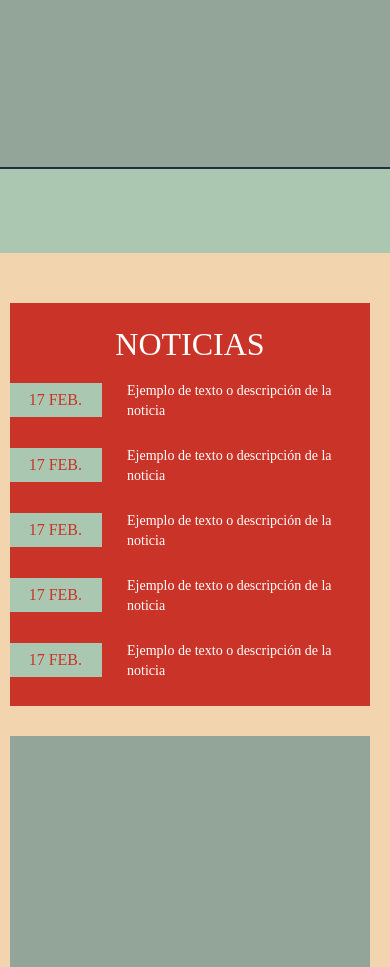
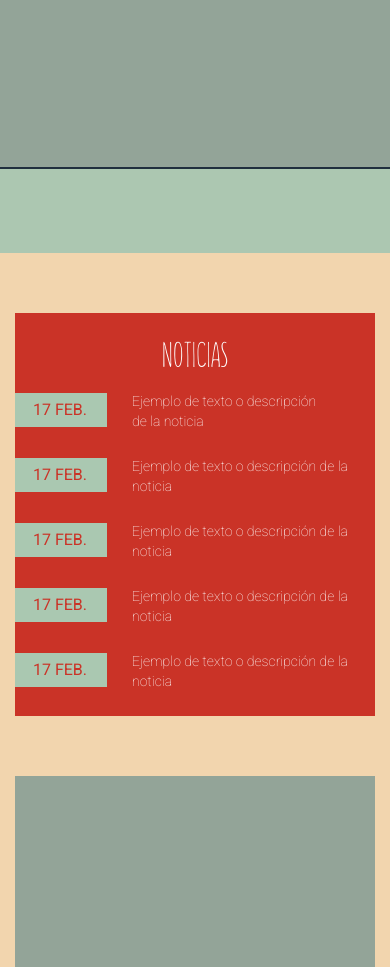
Before and after one commit to roidersp/festival, a plain HTML site: page index.html in a window 390 px wide. Shown: the part 497-1464 px from the top of the page. Drawn offline with nearby package versions, Linux system fonts and the light colour scheme.

Commit message:
fdgfdgdf

```diff
--- a/css/cvf_home.css
+++ b/css/cvf_home.css
@@ -2,6 +2,7 @@
 	background-color: #acc7b1;
 	width: 100%;
 	height: auto;
+	font-family: 'Roboto';
 }
 
 
@@ -52,6 +53,10 @@
 	height: 100%;
 }
 
+.cvf_menu_item:hover{
+	background-color: #f2d5ae;
+}
+
 #cvf_body{
 	width: 100%;
 }
@@ -93,8 +98,10 @@
 .cvf_col_title{
 	color: white;
 	height: 32px;
-	font-size: 32px;
+	font-size: 36px;
 	text-transform: uppercase;
+	font-family: 'sunn';
+	font-weight: 300;
 }
 
 .cvf_noticias_widget{
@@ -148,6 +155,11 @@
 	color: white;
 	padding-left: 25px;
 	line-height: 20px;
+	font-weight: 300;
+}
+
+.cvf_noticias_col.right p{
+	margin-right: 50px;
 }
 
 
@@ -276,6 +288,14 @@
 
 	.cvf_col{
 		float: none;
+		margin: auto;
+		padding: 0;
+		padding-top: 30px;
+	}
+
+	#cvf_content{
+		padding: 0px;
+		padding-top: 30px;
 	}
 
 	#cvf_container{
--- /dev/null
+++ b/css/fonts.css
@@ -0,0 +1,10 @@
+@font-face {
+	font-family: "sunn";
+	src: url('../fonts/sunn-webfont.eot');
+	src: url('../fonts/sunn-webfont.eot?#iefix') format('embedded-opentype'),
+		url('../fonts/sunn-webfont.svg#Helvetica Neue') format('svg'),
+		url('../fonts/sunn-webfont.woff') format('woff'),
+		url('../fonts/sunn-webfont.ttf') format('truetype');
+	font-weight: normal;
+	font-style: normal;
+}
--- a/index.html
+++ b/index.html
@@ -6,6 +6,7 @@
 		<link href="http://fonts.googleapis.com/css?family=Roboto+Condensed:100,300,400,700" rel="stylesheet" type="text/css">
 		<meta http-equiv="content-type" content="text/html;charset=UTF-8">
 		<script src="http://ajax.googleapis.com/ajax/libs/jquery/2.1.0/jquery.min.js"></script>
+		<link type="text/css" rel="stylesheet" href="css/fonts.css"/>
 		<link type="text/css" rel="stylesheet" href="css/cvf_home.css"/>
 
 		<style>
@@ -59,7 +60,7 @@
 									<div class="cvf_col_title">Noticias</div>
 									<div class="cvf_noticias_content">
 										<div class="cvf_noticias_col left"><span>17 Feb.</span></div>
-										<div class="cvf_noticias_col right">Ejemplo de texto o descripción de la noticia </div>
+										<div class="cvf_noticias_col right"><p>Ejemplo de texto o descripción de la noticia</p> </div>
 									</div>
 									<div class="cvf_noticias_content">
 										<div class="cvf_noticias_col left"><span>17 Feb.</span></div>
```
Also changed, not shown: fonts/sunn-webfont.ttf (added), fonts/sunn-webfont.woff (added), fonts/sunn-webfont.woff2 (added), 2 other files.
